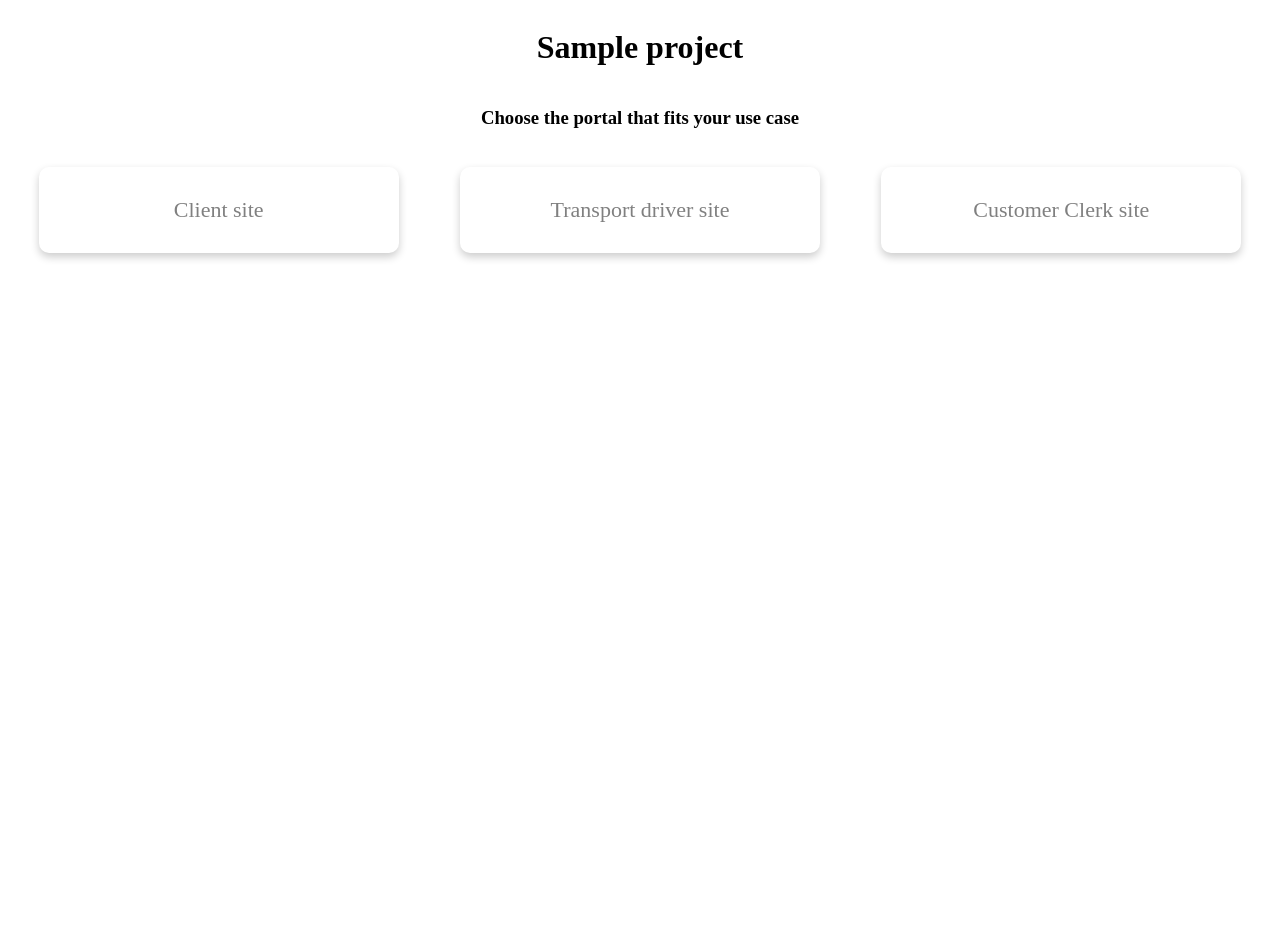
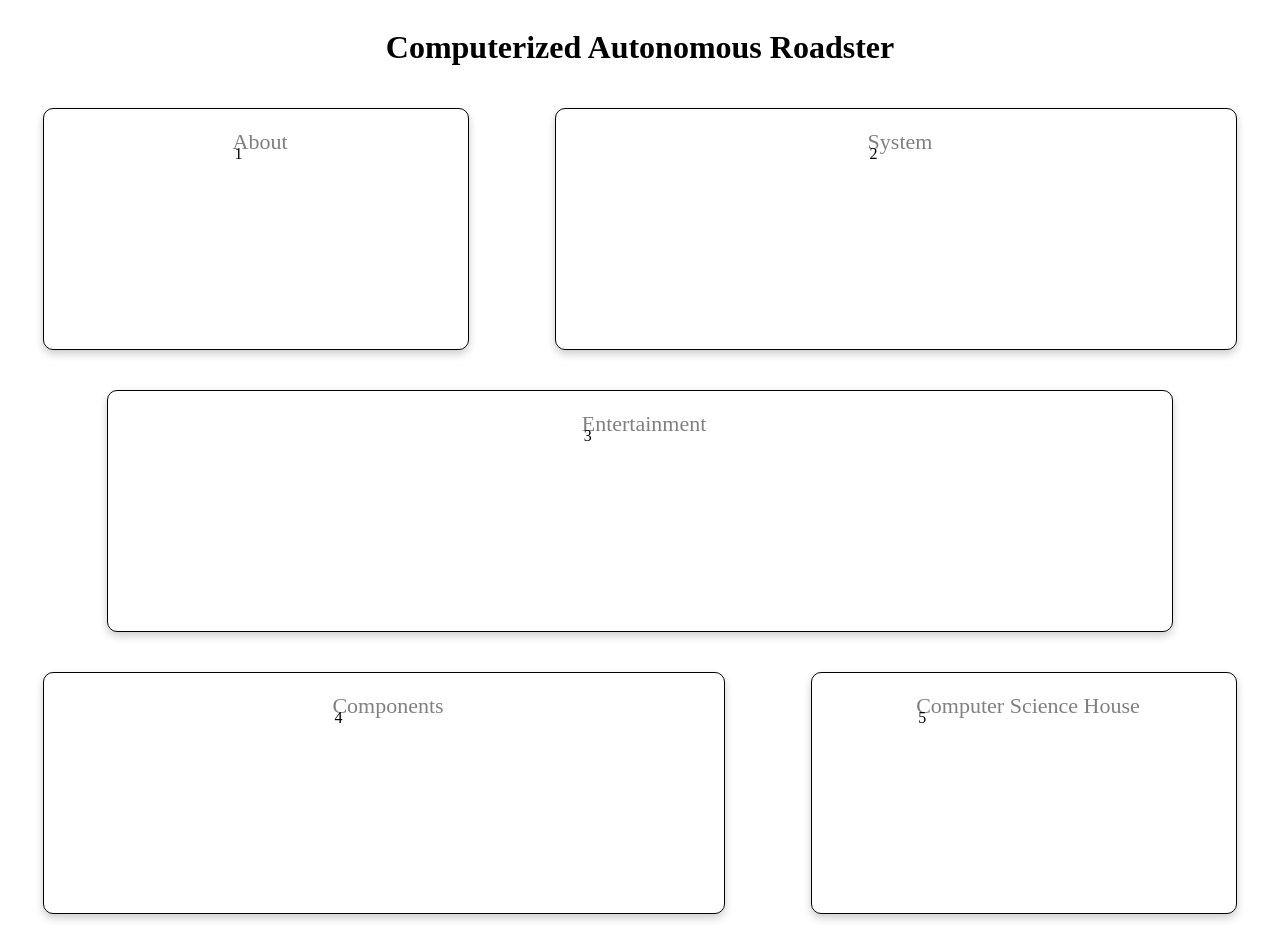
Before and after one commit to csh-imaginerit/CIDD, a React (Create React App) app: page / in a window 1280 px wide. Before the commit the page ends 816 px from the top, so only its background shows below. Built offline with nearby package versions, Linux system fonts and the light colour scheme; no server answers; the HTML template or start-up script is replaced by a standard one.

Commit message:
Added the correct screen

```diff
--- a/package.json
+++ b/package.json
@@ -5,6 +5,7 @@
   "dependencies": {
     "react": "^16.8.5",
     "react-dom": "^16.8.5",
+    "react-motion": "^0.5.2",
     "react-router-dom": "^5.0.0",
     "react-scripts": "2.1.8",
     "styled-components": "^4.2.0"
--- a/src/App.jsx
+++ b/src/App.jsx
@@ -63,7 +63,7 @@ class App extends Component {
         return <Information />
       case 'HOME':
       default:
-        return <Home />
+        return <Home protocolChange={this.protocolChange}/>
     }
   }
 }
--- a/src/pages/home/home.jsx
+++ b/src/pages/home/home.jsx
@@ -13,21 +13,34 @@ class Home extends Component {
   renderOptions() {
     const options = [
       {
-        name: 'Client site',
-        path: '/client'
+        name: 'About',
+        id: 1,
+        width: '30%'
       },
       {
-        name: 'Transport driver site',
-        path: '/transport'
+        name: 'System',
+        id: 2,
+        width: '50%'
       },
       {
-        name: 'Customer Clerk site',
-        path: '/clerk'
+        name: 'Entertainment',
+        id: 3,
+        width: '80%'
+      },
+      {
+        name: 'Components',
+        id: 4,
+        width: '50%'
+      },
+      {
+        name: 'Computer Science House',
+        id: 5,
+        width: '30%'
       }
     ];
 
     return options.map((item, index) =>
-      <OptionBox>
+      <OptionBox content={item.id} style={{width: item.width}}>
         <a>{item.name}</a>
       </OptionBox>
     );
@@ -37,11 +50,8 @@ class Home extends Component {
     return (
       <Container>
         <Header>
-          Sample project
+          Computerized Autonomous Roadster
         </Header>
-        <Instructions>
-          Choose the portal that fits your use case
-        </Instructions>
         <OptionsContainer>
           {this.renderOptions()}
         </OptionsContainer>
--- a/src/pages/home/styledComponents.js
+++ b/src/pages/home/styledComponents.js
@@ -8,7 +8,6 @@ export const Container = styled.div`
   display: flex;
   flex-direction: column;
   align-items: center;
-  height: 100vh;
 `;
 
 export const Instructions = styled.h3`
@@ -16,8 +15,9 @@ export const Instructions = styled.h3`
 `;
 
 export const OptionBox = styled.div`
-  padding: 30px;
-  width: 300px;
+  padding: 20px;
+  border: 1px solid black;
+  height: 200px;
   text-align: center;
   box-shadow: 0 4px 8px 0 rgba(0,0,0,0.2);
   transition: 0.3s;
@@ -29,6 +29,14 @@ export const OptionBox = styled.div`
     text-decoration: none;
   }
 
+  &:before {
+    content: "${props => props.content}";
+    color: black;
+    left: 10px;
+    top: 10px;
+    position: relative;
+  }
+
   :hover {
     box-shadow: 0 4px 8px 0 rgba(0,0,0,0.4);
   }
@@ -37,5 +45,6 @@ export const OptionBox = styled.div`
 export const OptionsContainer = styled.div`
   display: flex;
   justify-content: space-around;
-  width: 100%;
+  width: 100vw;
+  flex-wrap: wrap;
 `;
```
Also changed, not shown: 1 other file (tests, documents, lock files or other folders).
